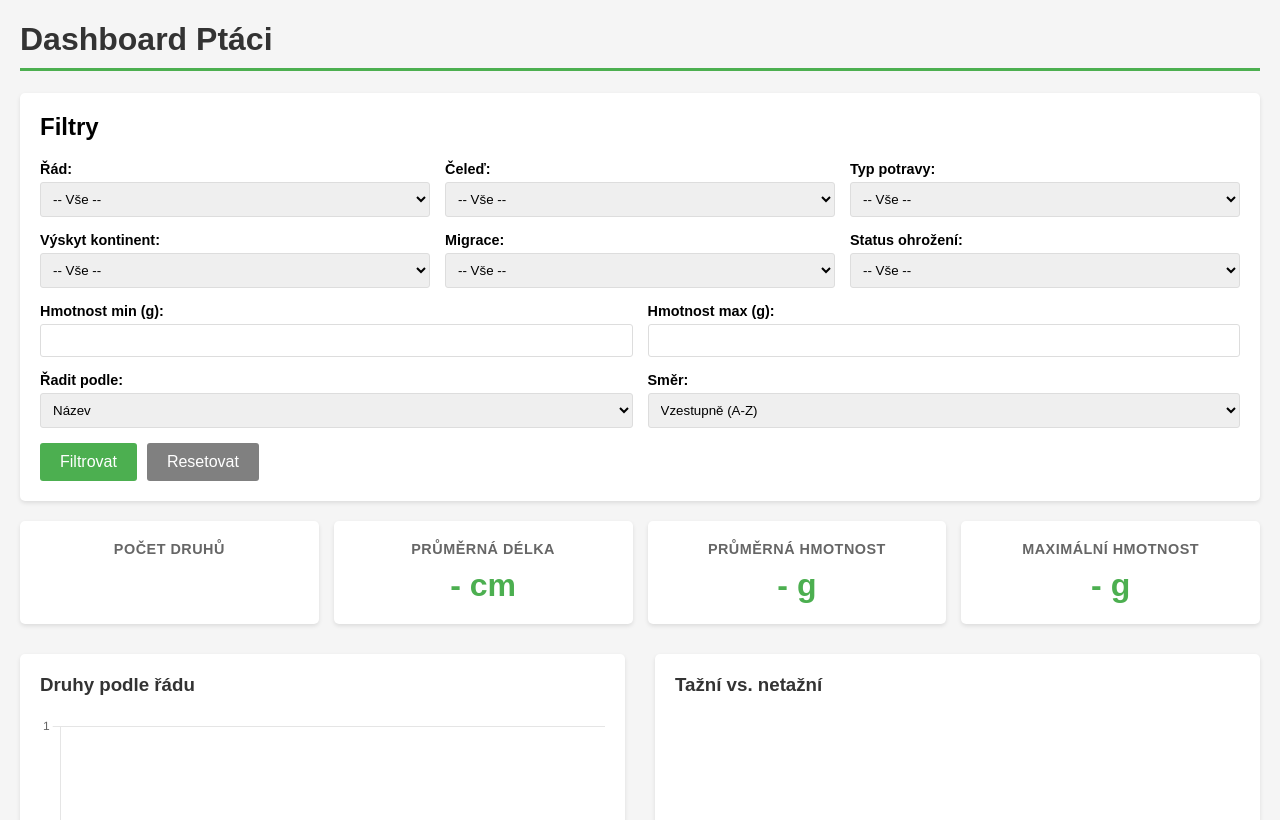
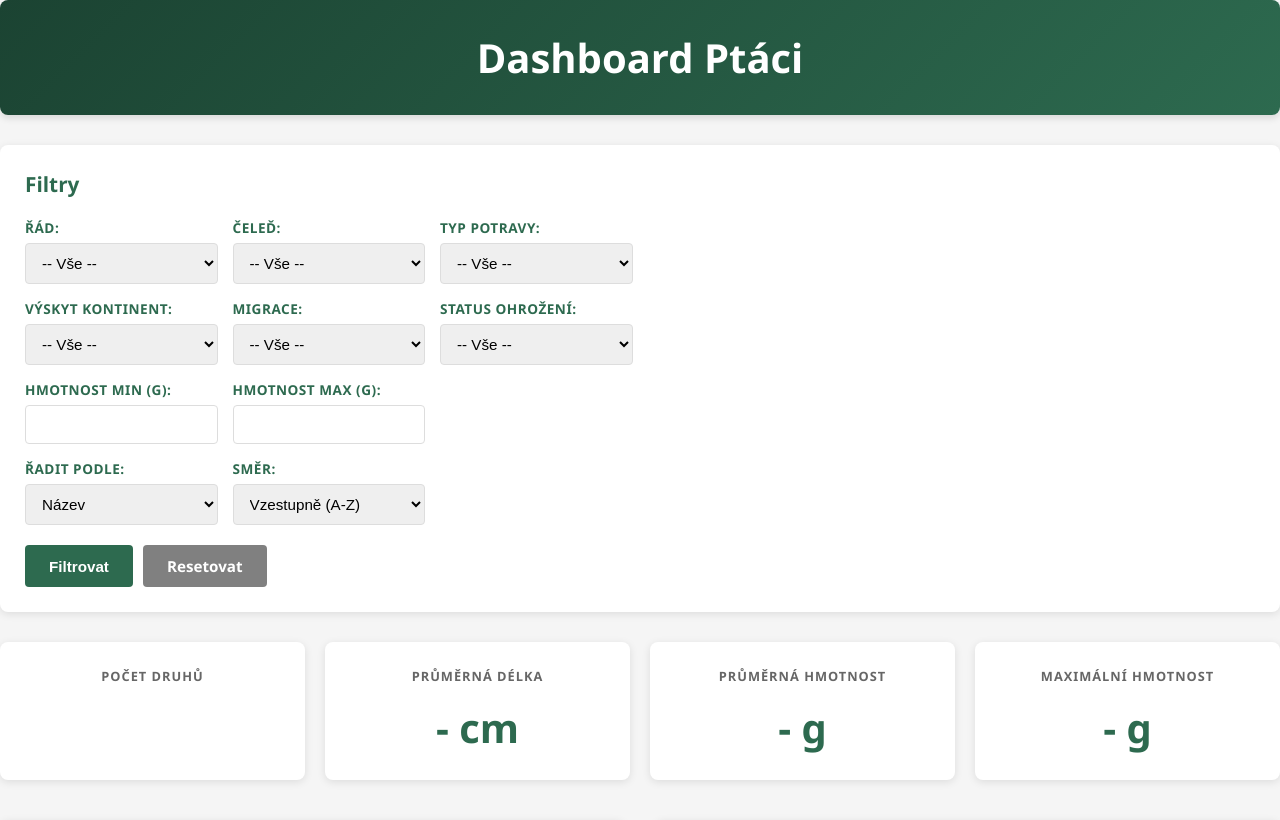
Before and after one commit to Hatinova/pta-dashboard, a Python web app: template templates/dashboard.html in a window 1280 px wide. Shown: the top 820 px of the page. Run offline with Jinja, Linux system fonts and the light colour scheme; the template is opened without the code that fills it, so the values that code supplies are empty; a map, chart or similar area stays blank.

Commit message:
css
Co-authored-by: Copilot <copilot@github.com>

```diff
--- /dev/null
+++ b/static/style.css
@@ -0,0 +1,342 @@
+* {
+    margin: 0;
+    padding: 0;
+    box-sizing: border-box;
+}
+
+body {
+    font-family: 'Segoe UI', Tahoma, Geneva, Verdana, sans-serif;
+    background-color: #f5f5f5;
+    color: #333;
+}
+
+.container {
+    max-width: 1400px;
+    margin: 0 auto;
+    padding: 20px;
+}
+
+/* Header */
+h1 {
+    background: linear-gradient(135deg, #1b4332 0%, #2d6a4f 100%);
+    color: white;
+    padding: 30px 20px;
+    text-align: center;
+    border-radius: 8px;
+    margin-bottom: 30px;
+    font-size: 2.5em;
+    box-shadow: 0 4px 6px rgba(0,0,0,0.1);
+}
+
+/* Filter Form */
+.filter-form {
+    background-color: white;
+    padding: 25px;
+    border-radius: 8px;
+    margin-bottom: 30px;
+    box-shadow: 0 2px 8px rgba(0,0,0,0.1);
+}
+
+.filter-form h2 {
+    margin-bottom: 20px;
+    color: #2d6a4f;
+    font-size: 1.3em;
+}
+
+.filter-row {
+    display: grid;
+    grid-template-columns: repeat(auto-fill, minmax(180px, 1fr));
+    gap: 15px;
+    margin-bottom: 15px;
+}
+
+.filter-group {
+    display: flex;
+    flex-direction: column;
+}
+
+.filter-group label {
+    font-weight: 600;
+    margin-bottom: 6px;
+    font-size: 0.85em;
+    color: #2d6a4f;
+    text-transform: uppercase;
+    letter-spacing: 0.5px;
+}
+
+.filter-group select,
+.filter-group input {
+    padding: 10px 12px;
+    border: 1px solid #ddd;
+    border-radius: 4px;
+    font-size: 0.95em;
+    transition: border-color 0.3s, box-shadow 0.3s;
+}
+
+.filter-group select:focus,
+.filter-group input:focus {
+    outline: none;
+    border-color: #2d6a4f;
+    box-shadow: 0 0 0 3px rgba(45, 106, 79, 0.1);
+}
+
+.filter-buttons {
+    display: flex;
+    gap: 10px;
+    margin-top: 20px;
+}
+
+button, a.reset-btn {
+    padding: 11px 24px;
+    background-color: #2d6a4f;
+    color: white;
+    border: none;
+    border-radius: 4px;
+    cursor: pointer;
+    font-size: 0.95em;
+    font-weight: 600;
+    text-decoration: none;
+    display: inline-block;
+    transition: background-color 0.3s, transform 0.2s;
+}
+
+button:hover {
+    background-color: #1b4332;
+    transform: translateY(-2px);
+}
+
+a.reset-btn {
+    background-color: #808080;
+}
+
+a.reset-btn:hover {
+    background-color: #606060;
+}
+
+/* Statistics Section */
+.stats-section {
+    display: grid;
+    grid-template-columns: repeat(auto-fit, minmax(200px, 1fr));
+    gap: 20px;
+    margin-bottom: 40px;
+}
+
+.stat-card {
+    background-color: white;
+    padding: 25px;
+    border-radius: 8px;
+    box-shadow: 0 2px 8px rgba(0,0,0,0.1);
+    text-align: center;
+    transition: transform 0.3s, box-shadow 0.3s;
+}
+
+.stat-card:hover {
+    transform: translateY(-5px);
+    box-shadow: 0 4px 12px rgba(0,0,0,0.15);
+}
+
+.stat-card h3 {
+    margin-bottom: 15px;
+    font-size: 0.8em;
+    color: #666;
+    text-transform: uppercase;
+    letter-spacing: 1px;
+    font-weight: 600;
+}
+
+.stat-card .stat-value {
+    font-size: 2.5em;
+    font-weight: bold;
+    color: #2d6a4f;
+}
+
+/* Charts Section */
+.charts-section {
+    display: grid;
+    grid-template-columns: repeat(2, 1fr);
+    gap: 30px;
+    margin-bottom: 40px;
+}
+
+.chart-card {
+    background-color: white;
+    padding: 25px;
+    border-radius: 8px;
+    box-shadow: 0 2px 8px rgba(0,0,0,0.1);
+}
+
+.chart-card h3 {
+    margin-bottom: 20px;
+    color: #2d6a4f;
+    font-size: 1.1em;
+}
+
+/* Table */
+.table-wrapper {
+    overflow-x: auto;
+    margin-top: 30px;
+}
+
+table {
+    width: 100%;
+    border-collapse: collapse;
+    background-color: white;
+    box-shadow: 0 2px 8px rgba(0,0,0,0.1);
+    border-radius: 8px;
+    overflow: hidden;
+}
+
+thead {
+    background: linear-gradient(135deg, #2d6a4f 0%, #1b4332 100%);
+}
+
+th {
+    color: white;
+    padding: 15px 12px;
+    text-align: left;
+    font-weight: 600;
+    letter-spacing: 0.5px;
+}
+
+td {
+    padding: 12px 12px;
+    border-bottom: 1px solid #eee;
+}
+
+tbody tr:nth-child(odd) {
+    background-color: white;
+}
+
+tbody tr:nth-child(even) {
+    background-color: #f8f8f8;
+}
+
+tbody tr:hover {
+    background-color: #f0f7f4;
+    transition: background-color 0.2s;
+}
+
+/* Status Badges */
+.badge {
+    display: inline-block;
+    padding: 6px 12px;
+    border-radius: 20px;
+    font-size: 0.85em;
+    font-weight: 600;
+    white-space: nowrap;
+}
+
+.badge-lc {
+    background-color: #d1f2eb;
+    color: #065f46;
+}
+
+.badge-to {
+    background-color: #fef08a;
+    color: #713f12;
+}
+
+.badge-z {
+    background-color: #fed7aa;
+    color: #92400e;
+}
+
+.badge-o {
+    background-color: #fee2e2;
+    color: #991b1b;
+}
+
+/* Responsive Design */
+@media (max-width: 1024px) {
+    .charts-section {
+        grid-template-columns: 1fr;
+    }
+}
+
+@media (max-width: 768px) {
+    h1 {
+        font-size: 1.8em;
+        padding: 20px 15px;
+    }
+
+    .charts-section {
+        grid-template-columns: 1fr;
+    }
+
+    .filter-row {
+        grid-template-columns: repeat(2, 1fr);
+    }
+
+    .stats-section {
+        grid-template-columns: repeat(2, 1fr);
+    }
+
+    button, a.reset-btn {
+        padding: 10px 16px;
+        font-size: 0.9em;
+    }
+
+    .stat-card .stat-value {
+        font-size: 2em;
+    }
+
+    table {
+        font-size: 0.9em;
+    }
+
+    th, td {
+        padding: 10px 8px;
+    }
+}
+
+@media (max-width: 480px) {
+    .container {
+        padding: 10px;
+    }
+
+    h1 {
+        font-size: 1.3em;
+        padding: 15px 10px;
+    }
+
+    .filter-row {
+        grid-template-columns: 1fr;
+    }
+
+    .stats-section {
+        grid-template-columns: 1fr;
+    }
+
+    .filter-buttons {
+        flex-direction: column;
+    }
+
+    button, a.reset-btn {
+        width: 100%;
+        text-align: center;
+    }
+
+    .stat-card {
+        padding: 15px;
+    }
+
+    .stat-card h3 {
+        font-size: 0.75em;
+    }
+
+    .stat-card .stat-value {
+        font-size: 1.8em;
+    }
+
+    .chart-card {
+        padding: 15px;
+    }
+
+    table {
+        font-size: 0.8em;
+    }
+
+    th, td {
+        padding: 8px 6px;
+    }
+}
--- a/templates/dashboard.html
+++ b/templates/dashboard.html
@@ -5,138 +5,7 @@
     <meta name="viewport" content="width=device-width, initial-scale=1.0">
     <title>Dashboard Ptáci</title>
     <script src="https://cdn.jsdelivr.net/npm/chart.js@4.4.7/dist/chart.umd.min.js"></script>
-    <style>
-        body {
-            font-family: Arial, sans-serif;
-            margin: 20px;
-            background-color: #f5f5f5;
-        }
-        h1 {
-            color: #333;
-            border-bottom: 3px solid #4CAF50;
-            padding-bottom: 10px;
-        }
-        .filter-form {
-            background-color: white;
-            padding: 20px;
-            border-radius: 5px;
-            margin-bottom: 20px;
-            box-shadow: 0 2px 4px rgba(0,0,0,0.1);
-        }
-        .filter-form h2 {
-            margin-top: 0;
-        }
-        .filter-row {
-            display: grid;
-            grid-template-columns: repeat(auto-fit, minmax(200px, 1fr));
-            gap: 15px;
-            margin-bottom: 15px;
-        }
-        .filter-group {
-            display: flex;
-            flex-direction: column;
-        }
-        .filter-group label {
-            font-weight: bold;
-            margin-bottom: 5px;
-            font-size: 0.9em;
-        }
-        .filter-group select,
-        .filter-group input {
-            padding: 8px;
-            border: 1px solid #ddd;
-            border-radius: 3px;
-        }
-        .filter-buttons {
-            display: flex;
-            gap: 10px;
-            margin-top: 15px;
-        }
-        .stats-section {
-            display: grid;
-            grid-template-columns: repeat(auto-fit, minmax(200px, 1fr));
-            gap: 15px;
-            margin-bottom: 30px;
-        }
-        .stat-card {
-            background-color: white;
-            padding: 20px;
-            border-radius: 5px;
-            box-shadow: 0 2px 4px rgba(0,0,0,0.1);
-            text-align: center;
-        }
-        .stat-card h3 {
-            margin: 0 0 10px 0;
-            font-size: 0.9em;
-            color: #666;
-            text-transform: uppercase;
-            letter-spacing: 0.5px;
-        }
-        .stat-card .stat-value {
-            font-size: 2em;
-            font-weight: bold;
-            color: #4CAF50;
-        }
-        .charts-section {
-            display: grid;
-            grid-template-columns: repeat(auto-fit, minmax(400px, 1fr));
-            gap: 30px;
-            margin-bottom: 30px;
-        }
-        .chart-card {
-            background-color: white;
-            padding: 20px;
-            border-radius: 5px;
-            box-shadow: 0 2px 4px rgba(0,0,0,0.1);
-        }
-        .chart-card h3 {
-            margin: 0 0 20px 0;
-            color: #333;
-        }
-        button, a.reset-btn {
-            padding: 10px 20px;
-            background-color: #4CAF50;
-            color: white;
-            border: none;
-            border-radius: 3px;
-            cursor: pointer;
-            font-size: 1em;
-            text-decoration: none;
-            display: inline-block;
-        }
-        button:hover {
-            background-color: #45a049;
-        }
-        a.reset-btn {
-            background-color: #808080;
-        }
-        a.reset-btn:hover {
-            background-color: #707070;
-        }
-        table {
-            width: 100%;
-            border-collapse: collapse;
-            background-color: white;
-            box-shadow: 0 2px 4px rgba(0,0,0,0.1);
-        }
-        th {
-            background-color: #4CAF50;
-            color: white;
-            padding: 12px;
-            text-align: left;
-            font-weight: bold;
-        }
-        td {
-            padding: 10px 12px;
-            border-bottom: 1px solid #ddd;
-        }
-        tr:hover {
-            background-color: #f9f9f9;
-        }
-        tr:nth-child(even) {
-            background-color: #f2f2f2;
-        }
-    </style>
+    <link rel="stylesheet" href="{{ url_for('static', filename='style.css') }}">
 </head>
 <body>
     <h1>Dashboard Ptáci</h1>
@@ -369,6 +238,7 @@
         });
     </script>
 
+    <div class="table-wrapper">
     <table>
         <thead>
             <tr>
@@ -398,7 +268,20 @@
                 <td>{{ ptak['delka_cm'] }}</td>
                 <td>{{ ptak['rozpeti_cm'] }}</td>
                 <td>{{ ptak['hmotnost_g'] }}</td>
-                <td>{{ ptak['status_ohrozeni'] }}</td>
+                <td>
+                    {% set status = ptak['status_ohrozeni'] %}
+                    {% if status == 'Málo dotčený' %}
+                        <span class="badge badge-lc">{{ status }}</span>
+                    {% elif status == 'Téměř ohrožený' %}
+                        <span class="badge badge-to">{{ status }}</span>
+                    {% elif status == 'Zranitelný' %}
+                        <span class="badge badge-z">{{ status }}</span>
+                    {% elif status == 'Ohrožený' %}
+                        <span class="badge badge-o">{{ status }}</span>
+                    {% else %}
+                        <span class="badge">{{ status }}</span>
+                    {% endif %}
+                </td>
                 <td>{{ ptak['typ_potravy'] }}</td>
                 <td>{% if ptak['migrace'] %}Ano{% else %}Ne{% endif %}</td>
                 <td>{{ ptak['vyskyt_kontinent'] }}</td>
@@ -411,5 +294,6 @@
             {% endfor %}
         </tbody>
     </table>
+    </div>
 </body>
 </html>
```
